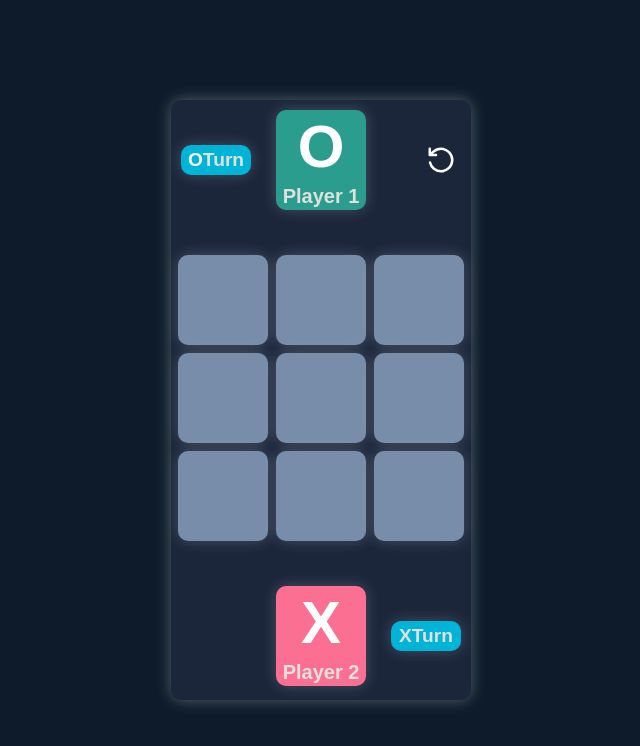
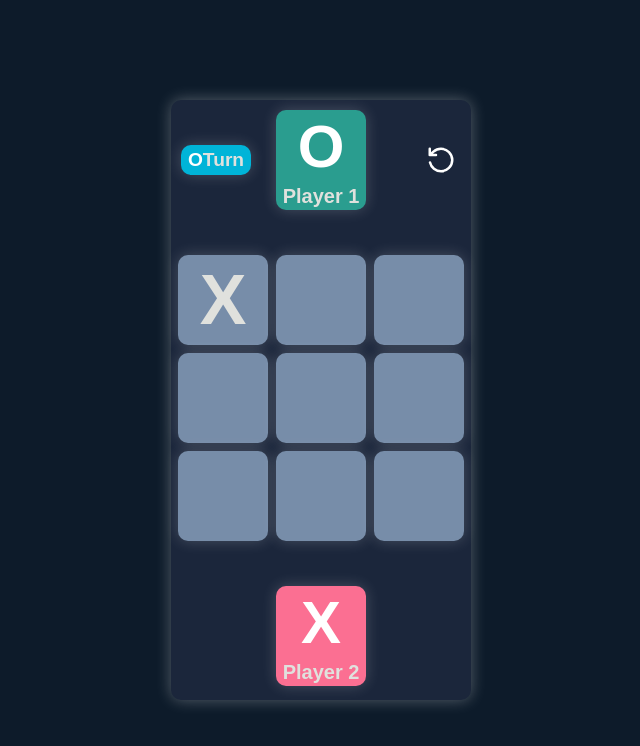
Before and after one commit to Trijal-chaudhary/tic-tac-toe, a plain HTML site: page index.html in a window 1280 px wide. Both pictures are taken after a click on the button 542 px from the left and 300 px from the top of the page. Shown: the whole page, without its empty margins (319-959 px from the left). Drawn offline with Linux system fonts and the light colour scheme.

Commit message:
make cards clickable

```diff
--- a/index.html
+++ b/index.html
@@ -10,7 +10,7 @@
   <div class="outerContainder">
     <div class="container">
       <div class="upperNavBar">
-        <div class="turn shadow bg2"><p>O</p> Turn</div>
+        <div class="turn shadow bg2 js-oturn opasity0"><p>O</p> Turn</div>
         <div class="player bgGr shadow">
           <h1>O</h1>
           <p>Player 1</p>
@@ -36,7 +36,7 @@
           <h1>X</h1>
           <p>Player 2</p>
         </div>
-        <div class="turn2 bg2 shadow"><p>X</p> Turn</div>
+        <div class="turn2 bg2 shadow js-xturn"><p>X</p> Turn</div>
       </div>
     </div>
   </div>
--- a/script/script.js
+++ b/script/script.js
@@ -0,0 +1,23 @@
+const buttons = document.querySelectorAll('.card');
+const xTurn = document.querySelector('.js-xturn');
+const oTurn = document.querySelector('.js-oturn')
+//set opasity of o turn 0;
+// oTurn.classList.add('opacity0');
+let player2 = true;
+buttons.forEach((button)=>{
+  button.addEventListener('click', ()=>{
+    if(player2){
+      button.innerHTML = 'X'
+      button.disabled = true;
+      player2 = false;
+      xTurn.classList.add('opasity0');
+      oTurn.classList.remove('opasity0')
+    }else{
+      button.innerHTML = 'O'
+      button.disabled = true;
+      player2 = true;
+      oTurn.classList.add('opasity0');
+      xTurn.classList.remove('opasity0')
+    }
+  })
+})
--- a/style.css
+++ b/style.css
@@ -124,3 +124,6 @@
 .bgx{
   background-color: #FB6F92;
 }
+.opasity0{
+  opacity: 0;
+}
```
